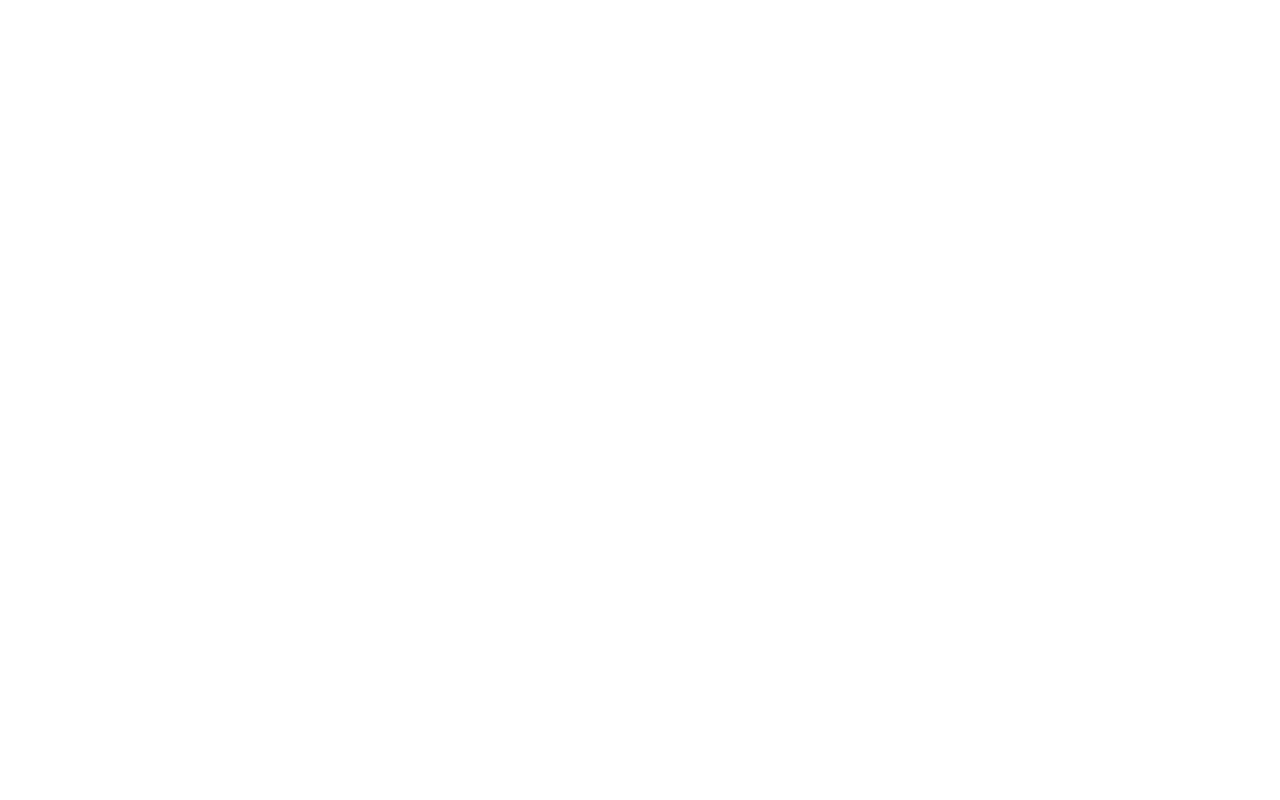
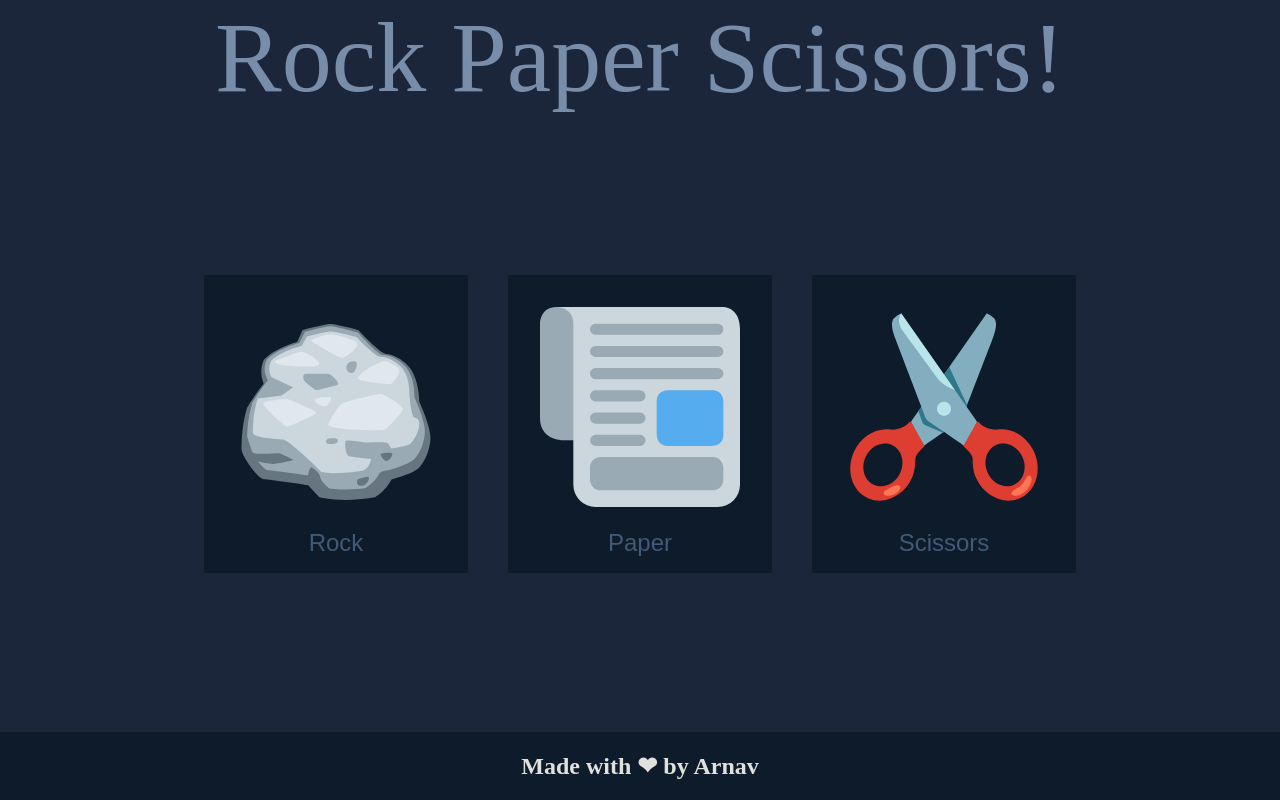
Before and after one commit to arnnv/rock-paper-scissors, a plain HTML site: page index.html in a window 1280 px wide. Drawn offline with Linux system fonts and the light colour scheme.

Commit message:
Create basic page layout

```diff
--- a/index.html
+++ b/index.html
@@ -4,8 +4,28 @@
     <meta charset="UTF-8" />
     <meta name="viewport" content="width=device-width, initial-scale=1.0" />
     <title>Rock Paper Scissors</title>
+    <script src="./index.js" defer></script>
+    <link rel="stylesheet" href="style.css" />
   </head>
   <body>
-    <script src="./index.js"></script>
+    <div class="header">Rock Paper Scissors!</div>
+    <div class="container">
+      <button id="rock">
+        <img src="./icons/rock.svg" />
+        <br />
+        Rock
+      </button>
+      <button id="paper">
+        <img src="./icons/paper.svg" />
+        <br />
+        Paper
+      </button>
+      <button id="scissors">
+        <img src="./icons/scissors.svg" />
+        <br />
+        Scissors
+      </button>
+    </div>
+    <div class="footer">Made with &#10084; by Arnav</div>
   </body>
 </html>
--- /dev/null
+++ b/style.css
@@ -0,0 +1,48 @@
+* {
+  margin: 0;
+  padding: 0;
+}
+
+body {
+  background-color: #1b263b;
+  display: flex;
+  flex-direction: column;
+  min-height: 100vh;
+  justify-content: space-between;
+}
+
+.header {
+  font-size: 100px;
+  text-align: center;
+  color: #778da9;
+}
+
+.container {
+  display: flex;
+  flex-wrap: wrap;
+  justify-content: center;
+}
+
+.container img {
+  width: 200px;
+  margin: 16px;
+}
+
+button {
+  padding: 16px;
+  color: #415a77;
+  background-color: #0d1b2a;
+  border-style: none;
+  cursor: pointer;
+  margin: 20px;
+  font-size: 24px;
+}
+
+.footer {
+  background-color: #0d1b2a;
+  color: #e0e1dd;
+  text-align: center;
+  font-size: 24px;
+  font-weight: bold;
+  padding: 20px;
+}
```
Also changed, not shown: icons/paper.svg (added), icons/rock.svg (added), icons/scissors.svg (added).
